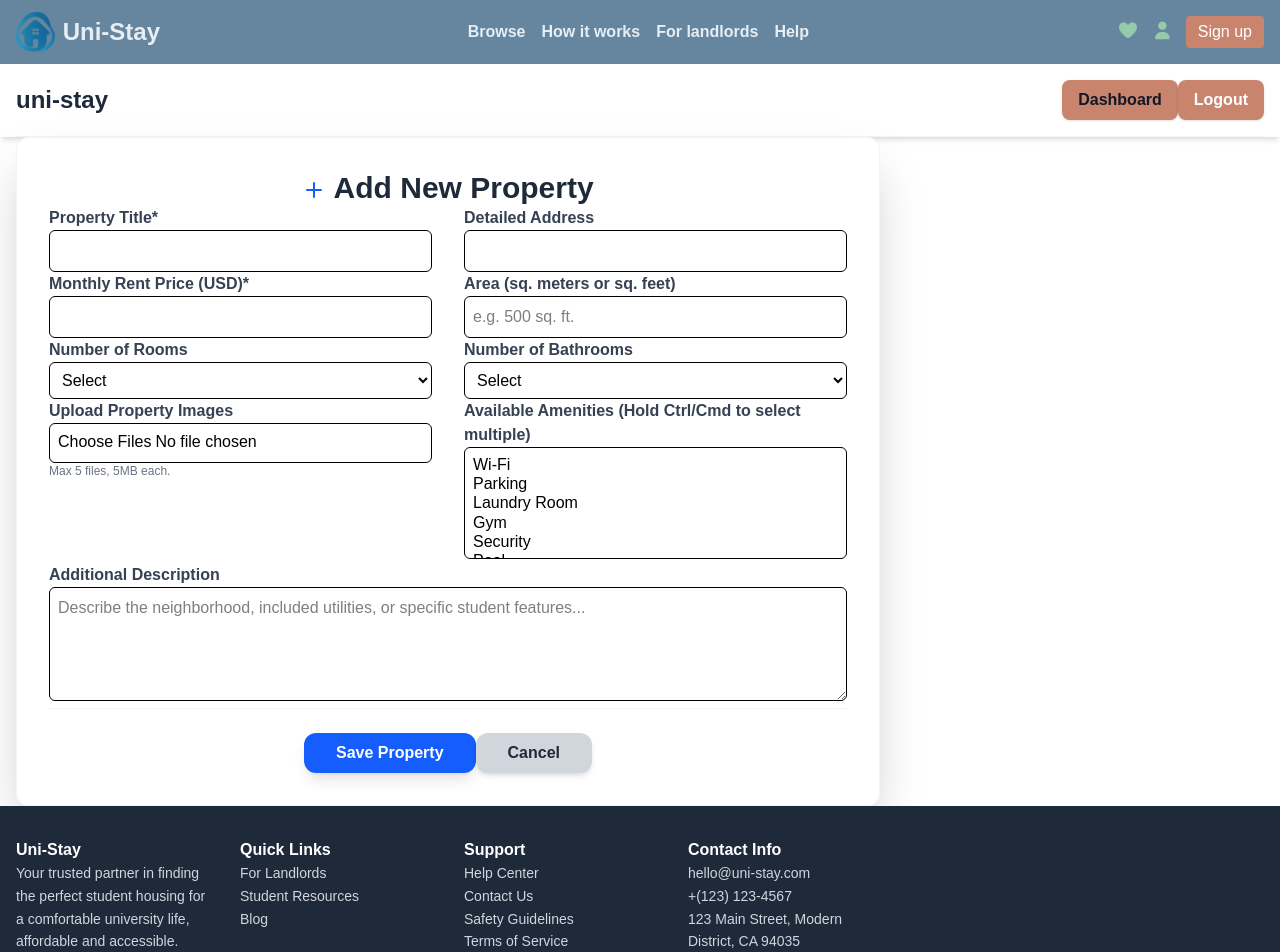
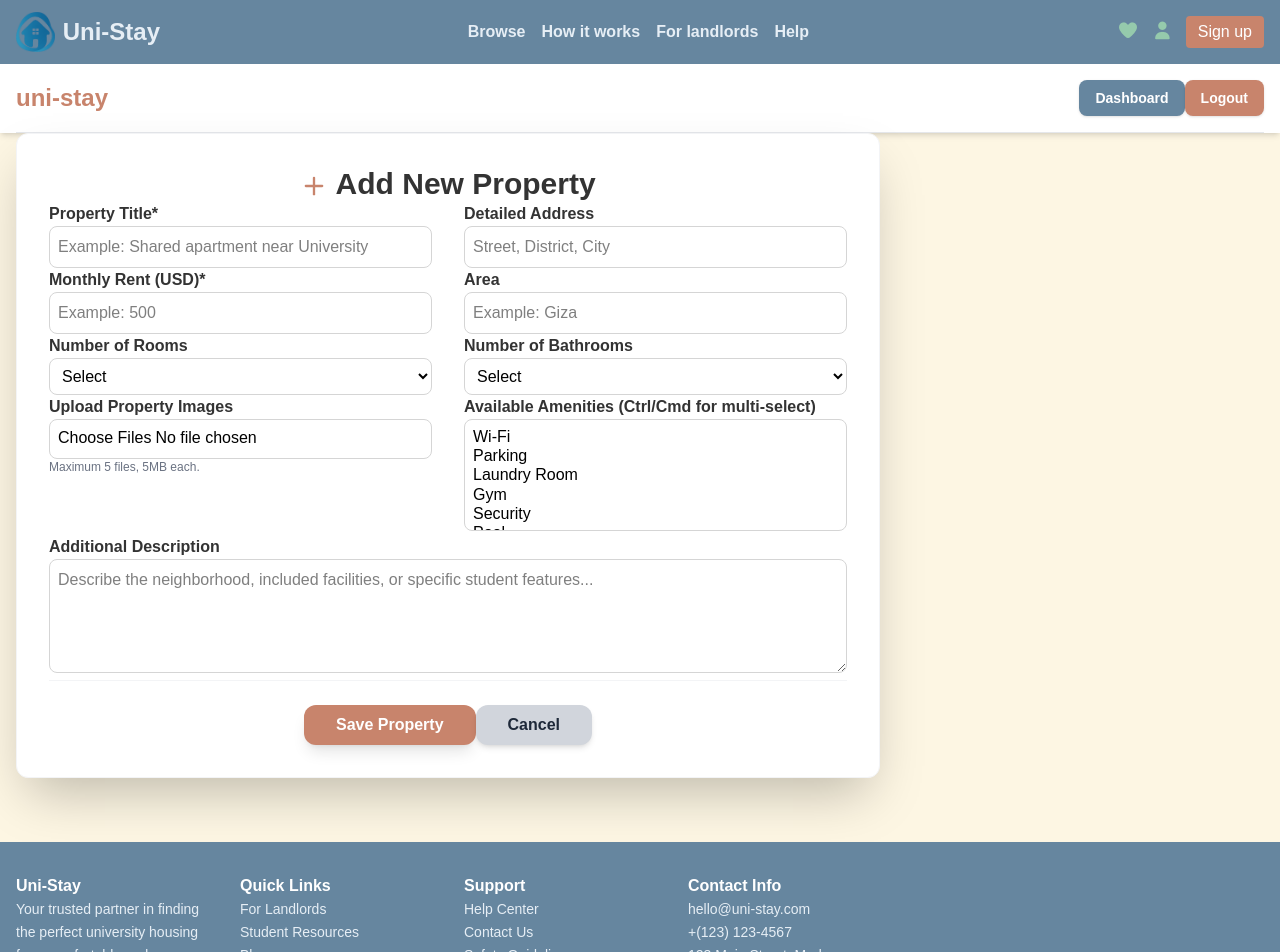
Before and after one commit to AbdallahAbozeid/uni-stay-react, a React (Vite) app: page /add-property in a window 1280 px wide. Shown: the top 952 px of the page. Built offline with nearby package versions, Linux system fonts and the light colour scheme.

Commit message:
add addproperty and bookingmanagement page

```diff
--- a/package.json
+++ b/package.json
@@ -4,6 +4,7 @@
   "version": "0.0.0",
   "type": "module",
   "scripts": {
+    "start": "react-scripts start",
     "dev": "vite",
     "build": "vite build",
     "lint": "eslint .",
--- a/src/pages/AddProperty.jsx
+++ b/src/pages/AddProperty.jsx
@@ -1,6 +1,11 @@
 import React, { useState } from 'react';
 
-import { Plus, CheckCircle, XCircle } from 'lucide-react';
+
+const Plus = (props) => <svg {...props} xmlns="http://www.w3.org/2000/svg" width="24" height="24" viewBox="0 0 24 24" fill="none" stroke="currentColor" strokeWidth="2" strokeLinecap="round" strokeLinejoin="round"><line x1="12" y1="5" x2="12" y2="19"></line><line x1="5" y1="12" x2="19" y2="12"></line></svg>;
+// CheckCircle icon for success messages
+const CheckCircle = (props) => <svg {...props} xmlns="http://www.w3.org/2000/svg" width="24" height="24" viewBox="0 0 24 24" fill="none" stroke="currentColor" strokeWidth="2" strokeLinecap="round" strokeLinejoin="round"><path d="M22 11.08V12a10 10 0 1 1-5.93-9.14"></path><polyline points="22 4 12 14.01 9 11.01"></polyline></svg>;
+// XCircle icon for error messages
+const XCircle = (props) => <svg {...props} xmlns="http://www.w3.org/2000/svg" width="24" height="24" viewBox="0 0 24 24" fill="none" stroke="currentColor" strokeWidth="2" strokeLinecap="round" strokeLinejoin="round"><circle cx="12" cy="12" r="10"></circle><line x1="15" y1="9" x2="9" y2="15"></line><line x1="9" y1="9" x2="15" y2="15"></line></svg>;
 
 const availableAmenities = [
   'Wi-Fi', 'Parking', 'Laundry Room', 'Gym', 'Security', 'Pool'
@@ -24,6 +29,7 @@ const AddProperty = () => {
   const handleChange = (e) => {
     const { name, value, options } = e.target;
 
+    // Handle multi-select list for amenities
     if (name === 'amenities') {
       const selectedAmenities = Array.from(options)
         .filter(option => option.selected)
@@ -39,17 +45,18 @@ const AddProperty = () => {
     setMessage('');
     setStatus(null);
 
+    // Simulate data submission (replace with your Firestore logic here)
     setTimeout(() => {
       if (propertyData.title && propertyData.rent) {
         setStatus('success');
-        setMessage('Property added successfully');
+        setMessage('Property added successfully! Your listing will be sent for review.');
         // Clear the form
         setPropertyData({
           title: '', address: '', rent: '', area: '', rooms: '', bathrooms: '', amenities: [], description: '',
         });
       } else {
         setStatus('error');
-        setMessage('An error occurred. Please fill in the Property Title and Monthly Rent Price.');
+        setMessage('An error occurred. Please fill in the "Property Title" and "Monthly Rent" fields.');
       }
     }, 1000);
   };
@@ -62,36 +69,36 @@ const AddProperty = () => {
     setMessage('');
   };
 
-  // Tailwind CSS classes
-  const inputClasses = "w-full p-2 border border-gray-250 rounded-md box-border focus:ring-blue-500 focus:border-blue-500";
-  const labelTextClasses = "block font-bold mb-1 text-gray-700";
-  const buttonPrimaryClasses = "px-8 py-2 rounded-xl font-bold border-none cursor-pointer mr-4 bg-blue-600 text-white hover:bg-blue-700 transition duration-150 shadow-lg";
+  const inputClasses = "w-full p-2 border border-[#d5d5d5] rounded-lg box-border focus:ring-[#c8846c] focus:border-[#c8846c] transition duration-150";
+  const labelTextClasses = "block font-semibold mb-1 text-[#333333]";
+  const buttonPrimaryClasses = "px-8 py-2 rounded-xl font-bold border-none cursor-pointer ml-4 bg-[#c8846c] text-white hover:bg-[#b0745b] transition duration-150 shadow-lg"; // Primary: #c8846c
   const buttonSecondaryClasses = "px-8 py-2 rounded-xl font-bold border-none cursor-pointer bg-gray-300 text-gray-800 hover:bg-gray-400 transition duration-150 shadow-md";
 
 
   return (
-    <div className="min-h-screen #fdf6e3 font-sans">
+    <div className="min-h-screen bg-[#fdf6e3] font-sans text-left">
 
       {/* Header */}
-      <div className="w-full px-4 #fdf6e3 shadow-md">
-          <header className="flex justify-between items-center py-4 border-b border-gray-100 max-w-7xl mx-auto">
+      <div className="w-full px-4 bg-[#ffffff] shadow-md">
+          <header className="flex justify-between items-center py-4 border-b border-gray-200 max-w-7xl mx-auto">
               <div className="flex items-center">
-                <span className="text-2xl font-bold text-gray-800">uni-stay</span>
+                <span className="text-2xl font-extrabold text-[#c8846c]">uni-stay</span>
               </div>
-              <div className="flex items-center space-x-3">
-                <span className="px-4 py-2 bg-[#C8846C] text-gray-900 rounded-lg cursor-pointer hover:bg-[#C8846C] transition duration-150 font-semibold shadow-sm">Dashboard</span>
-                <span className="px-4 py-2 bg-[#C8846C] text-white rounded-lg cursor-pointer hover:bg-[#C8846C] transition duration-150 font-semibold shadow-sm">Logout</span>
+              <div className="flex items-center space-x-3 text-sm">
+                {/* Dashboard button using Accent color */}
+                <span className="px-4 py-2 bg-[#66869f] text-white rounded-lg cursor-pointer hover:bg-[#527086] transition duration-150 font-semibold shadow-sm">Dashboard</span>
+                {/* Logout button using Primary color for consistency */}
+                <span className="px-4 py-2 bg-[#c8846c] text-white rounded-lg cursor-pointer hover:bg-[#b0745b] transition duration-150 font-semibold shadow-sm">Logout</span>
               </div>
           </header>
       </div>
 
       {/* Main Content */}
-      <div className="w-full mt-10 px-4 max-w-4xl mx-auto">
+      <div className="w-full mt-10 px-4 max-w-4xl mx-auto pb-16">
 
           <div className="bg-white p-6 sm:p-8 rounded-xl shadow-2xl border border-gray-100">
-            <h2 className="text-center text-3xl font-extrabold mb-10 text-gray-800">
-              {/* تم استبدال FaPlus بأيقونة Plus */}
-              <Plus className="inline-block align-middle mr-3 text-blue-600 text-3xl" /> Add New Property
+            <h2 className="text-center text-3xl font-extrabold mb-10 text-[#333333]">
+              <Plus className="inline-block align-middle mr-3 text-[#c8846c] w-7 h-7" /> Add New Property
             </h2>
 
             <form onSubmit={handleSubmit}>
@@ -100,23 +107,23 @@ const AddProperty = () => {
               <div className="grid grid-cols-1 md:grid-cols-2 gap-x-8 gap-y-6 mb-6">
                   <label className="block">
                       <span className={labelTextClasses}>Property Title*</span>
-                      <input type="text" name="title" value={propertyData.title} onChange={handleChange} className={inputClasses} required />
+                      <input type="text" name="title" value={propertyData.title} onChange={handleChange} className={inputClasses} required placeholder="Example: Shared apartment near University" />
                   </label>
                   <label className="block">
                       <span className={labelTextClasses}>Detailed Address</span>
-                      <input type="text" name="address" value={propertyData.address} onChange={handleChange} className={inputClasses} />
+                      <input type="text" name="address" value={propertyData.address} onChange={handleChange} className={inputClasses} placeholder="Street, District, City" />
                   </label>
               </div>
 
               {/* 2. Rent beside Area */}
               <div className="grid grid-cols-1 md:grid-cols-2 gap-x-8 gap-y-6 mb-6">
                   <label className="block">
-                      <span className={labelTextClasses}>Monthly Rent Price (USD)*</span>
-                      <input type="number" name="rent" value={propertyData.rent} onChange={handleChange} className={inputClasses} min="1" required />
+                      <span className={labelTextClasses}>Monthly Rent (USD)*</span>
+                      <input type="number" name="rent" value={propertyData.rent} onChange={handleChange} className={inputClasses} min="1" required placeholder="Example: 500" />
                   </label>
                   <label className="block">
-                      <span className={labelTextClasses}>Area (sq. meters or sq. feet)</span>
-                      <input type="text" name="area" value={propertyData.area} onChange={handleChange} className={inputClasses} placeholder="e.g. 500 sq. ft." />
+                      <span className={labelTextClasses}>Area </span>
+                      <input type="text" name="area" value={propertyData.area} onChange={handleChange} className={inputClasses} placeholder="Example: Giza" />
                   </label>
               </div>
 
@@ -143,10 +150,10 @@ const AddProperty = () => {
                   <label className="block">
                       <span className={labelTextClasses}>Upload Property Images</span>
                       <input type="file" multiple className={`${inputClasses} h-10 pt-1.5`} />
-                      <p className="text-xs text-gray-500 mt-1">Max 5 files, 5MB each.</p>
+                      <p className="text-xs text-gray-500 mt-1">Maximum 5 files, 5MB each.</p>
                   </label>
                   <label className="block">
-                      <span className={labelTextClasses}>Available Amenities (Hold Ctrl/Cmd to select multiple)</span>
+                      <span className={labelTextClasses}>Available Amenities (Ctrl/Cmd for multi-select)</span>
                         <select
                           name="amenities"
                           multiple={true}
@@ -171,7 +178,7 @@ const AddProperty = () => {
                       onChange={handleChange}
                       rows="4"
                       className={inputClasses}
-                      placeholder="Describe the neighborhood, included utilities, or specific student features..."
+                      placeholder="Describe the neighborhood, included facilities, or specific student features..."
                     ></textarea>
                   </label>
               </div>
@@ -190,38 +197,36 @@ const AddProperty = () => {
 
             {/* Success/Error Messages */}
             {status && (
-              <div className={`mt-8 p-4 rounded-lg font-bold shadow-inner ${status === 'success' ? 'bg-green-100 border border-green-400 text-green-700' : 'bg-red-100 border border-red-400 text-red-700'}`}>
-                <p className="flex items-center">
-                  {/* تم استبدال FaCheckCircle و FaTimesCircle بأيقونات CheckCircle و XCircle */}
+              <div className={`mt-8 p-4 rounded-lg font-bold shadow-inner flex items-center ${status === 'success'
+                ? 'bg-[#f0fff4] border border-[#95caac] text-[#1f563d]' // Using mint for success border/icon
+                : 'bg-red-100 border border-red-400 text-red-700'}`}>
                   {status === 'success'
-                    ? <CheckCircle className="mr-2 w-5 h-5" />
-                    : <XCircle className="mr-2 w-5 h-5" />}
-                  {message}
-                </p>
+                    ? <CheckCircle className="ml-2 w-5 h-5 text-[#95caac]" />
+                    : <XCircle className="ml-2 w-5 h-5 text-red-600" />}
+                  <p>{message}</p>
               </div>
             )}
           </div>
       </div>
 
-      {/* Footer - تحسين التصميم قليلاً */}
-      <footer className="mt-16 bg-gray-800 text-white py-8 text-sm leading-relaxed w-full">
+      {/* Footer using Accent color */}
+      <footer className="mt-16 bg-[#66869f] text-[#e6eef5] py-8 text-sm leading-relaxed w-full">
           <div className="max-w-4xl mx-auto px-4 grid grid-cols-2 md:grid-cols-4 gap-8">
 
               {/* Column 1: Uni-Stay Info */}
               <div>
                   <h4 className="mb-3 text-base font-bold text-white">Uni-Stay</h4>
-                  <p className='text-gray-300'>Your trusted partner in finding the perfect student housing for a comfortable university life, affordable and accessible.</p>
-                  <div className="mt-4 flex space-x-3 text-gray-400">
-                    {/* Placeholder Icons - يمكنك استبدالها بأيقونات وسائل التواصل الاجتماعي */}
-                    <CheckCircle className="w-4 h-4" />
-                    <XCircle className="w-4 h-4" />
+                  <p className='text-[#e6eef5]'>Your trusted partner in finding the perfect university housing for a comfortable and affordable student life.</p>
+                  <div className="mt-4 flex space-x-3 text-[#d5d5d5]">
+                    <CheckCircle className="w-5 h-5 hover:text-white cursor-pointer" />
+                    <XCircle className="w-5 h-5 hover:text-white cursor-pointer" />
                   </div>
               </div>
 
               {/* Column 2: Quick Links */}
               <div>
                   <h4 className="mb-3 text-base font-bold text-white">Quick Links</h4>
-                  <ul className="list-none p-0 space-y-2 text-gray-300">
+                  <ul className="list-none p-0 space-y-2 text-[#e6eef5]">
                       <li className='hover:text-white cursor-pointer'>For Landlords</li>
                       <li className='hover:text-white cursor-pointer'>Student Resources</li>
                       <li className='hover:text-white cursor-pointer'>Blog</li>
@@ -231,7 +236,7 @@ const AddProperty = () => {
               {/* Column 3: Support */}
               <div>
                   <h4 className="mb-3 text-base font-bold text-white">Support</h4>
-                  <ul className="list-none p-0 space-y-2 text-gray-300">
+                  <ul className="list-none p-0 space-y-2 text-[#e6eef5]">
                       <li className='hover:text-white cursor-pointer'>Help Center</li>
                       <li className='hover:text-white cursor-pointer'>Contact Us</li>
                       <li className='hover:text-white cursor-pointer'>Safety Guidelines</li>
@@ -242,13 +247,13 @@ const AddProperty = () => {
               {/* Column 4: Contact Info */}
               <div>
                   <h4 className="mb-3 text-base font-bold text-white">Contact Info</h4>
-                  <p className='text-gray-300'>hello@uni-stay.com</p>
-                  <p className='text-gray-300'>+(123) 123-4567</p>
-                  <p className='text-gray-300'>123 Main Street, Modern District, CA 94035</p>
+                  <p className='text-[#e6eef5]'>hello@uni-stay.com</p>
+                  <p className='text-[#e6eef5]'>+(123) 123-4567</p>
+                  <p className='text-[#e6eef5]'>123 Main Street, Modern District, CA 94035</p>
               </div>
 
           </div>
-          <div className="text-center mt-8 pt-4 border-t border-gray-700 mx-auto max-w-4xl px-4 text-gray-400">
+          <div className="text-center mt-8 pt-4 border-t border-[#527086] mx-auto max-w-4xl px-4 text-[#e6eef5]">
             © 2025 uni-stay. All rights reserved.
           </div>
       </footer>
--- a/src/pages/BookingManagement.jsx
+++ b/src/pages/BookingManagement.jsx
@@ -1,5 +1,5 @@
 import React, { useState, useEffect } from 'react';
-import { Search, ChevronDown, Calendar, Home, Users, LogOut, LayoutDashboard, Facebook, Instagram, Twitter, Mail, Phone, MapPin } from 'lucide-react';
+//import { Search, ChevronDown, Calendar, Home, Users, LogOut, LayoutDashboard, Facebook, Instagram, Twitter, Mail, Phone, MapPin } from 'lucide-react';
 
 const initialBookings = [
   { id: 1, studentName: 'Mona Ahmed', property: 'Modern Apartment', date: 'June 12, 2024', duration: '11 months', status: 'Pending' },
@@ -319,7 +319,7 @@ const Footer = () => {
 };
 
 
-const BookingManagement = () => { // تم تغيير اسم المكون الرئيسي
+const BookingManagement = () => {
     return (
         <div className="min-h-screen flex flex-col bg-gray-50 font-sans" dir="ltr">
             <Header />
```
Also changed, not shown: 1 other file (tests, documents, lock files or other folders).
